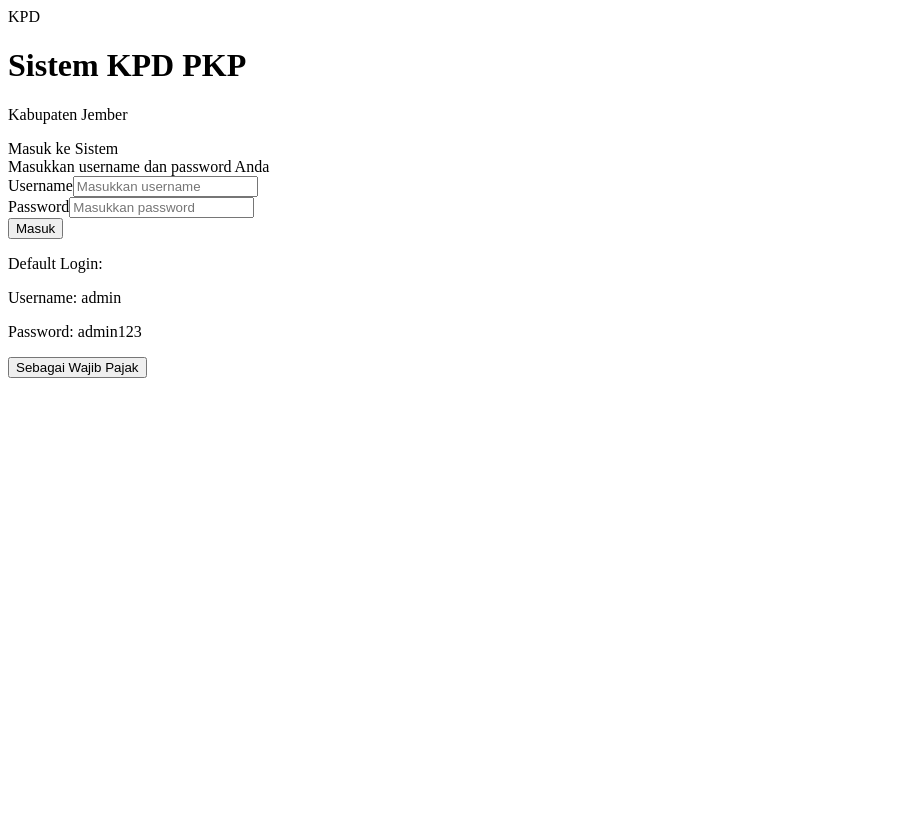
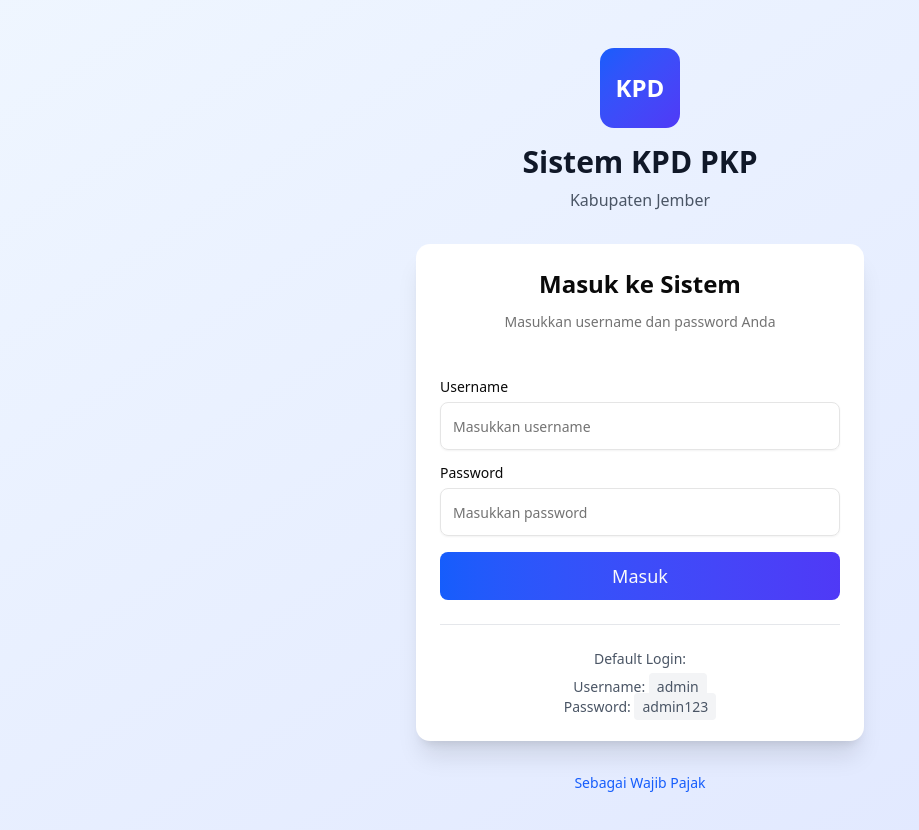
Before and after one commit to blackboxai-deploy/vibe-1757499807963, a Next.js app: page /login in a window 1280 px wide. Shown: the top 830 px of the page, without its empty margins (0-919 px from the left). Before the commit the page ends 800 px from the top, so only its background shows below. Built offline with nearby package versions, Linux system fonts and the light colour scheme.

Commit message:
Add src/app/layout.tsx

```diff
--- /dev/null
+++ b/src/app/layout.tsx
@@ -0,0 +1,23 @@
+import type { Metadata } from 'next'
+import './globals.css'
+import { Toaster } from '@/components/ui/sonner'
+
+export const metadata: Metadata = {
+  title: 'KPD PKP - Sistem Manajemen Pengesahan Kontrak Pajak',
+  description: 'Aplikasi manajemen PKP untuk Kementerian Pajak Kabupaten Jember',
+}
+
+export default function RootLayout({
+  children,
+}: {
+  children: React.ReactNode
+}) {
+  return (
+    <html lang="id" suppressHydrationWarning>
+      <body className="antialiased bg-gray-50 min-h-screen">
+        {children}
+        <Toaster />
+      </body>
+    </html>
+  )
+}
```
